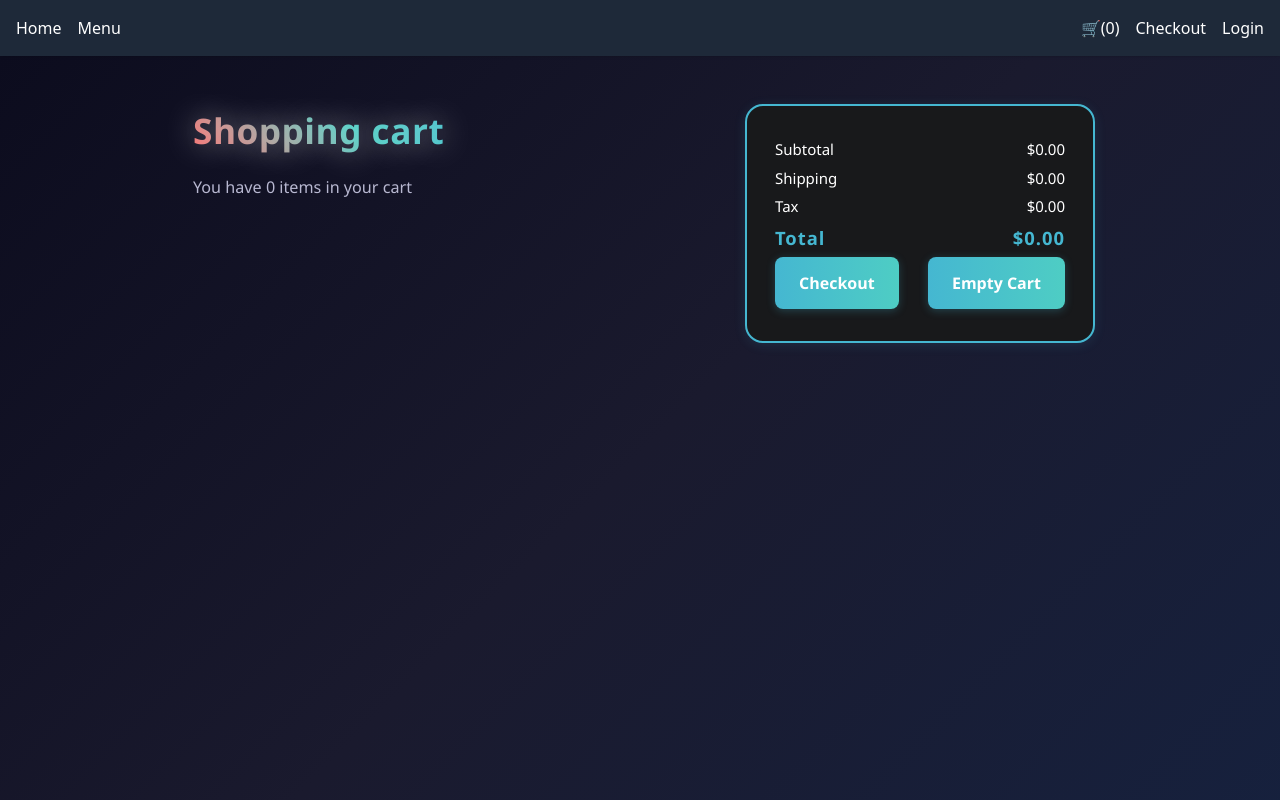
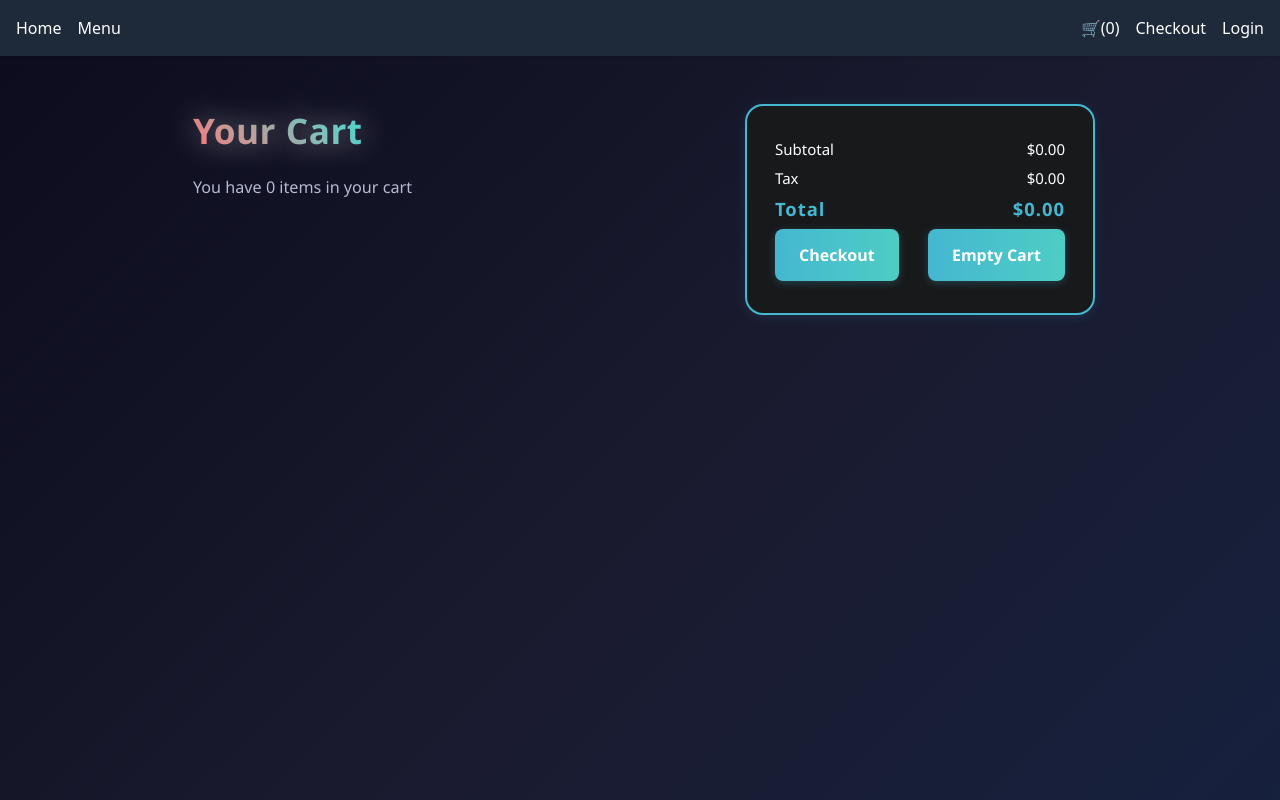
Before and after one commit to ADM-GenC-July25/Team-2---React, a React (Vite) app: page /cart in a window 1280 px wide. Shown: the top 800 px of the page. Built offline with nearby package versions, Linux system fonts and the light colour scheme.

Commit message:
Changed the checkout page to no longer work with shipping

```diff
--- a/src/CartContext.jsx
+++ b/src/CartContext.jsx
@@ -1,4 +1,4 @@
-import React, { createContext, useContext, useState } from 'react';
+import { createContext, useContext, useState } from "react";
 
 const CartContext = createContext();
 
@@ -16,17 +16,20 @@ export function CartProvider({ children }) {
       shortDesc: item.shortDesc || item.name,
       longDesc: item.longDesc || item.description,
       price: item.price,
-      img: item.img || '/default-product.jpg', // fallback image
+      img: item.img || "/default-product.jpg", // fallback image
       quantity: item.quantity || 1,
       // Keep original item for compatibility
-      ...item
+      ...item,
     };
 
-    setCartItems(prev => {
-      const existing = prev.find(i => i.id === normalizedItem.id || i.shortDesc === normalizedItem.shortDesc);
+    setCartItems((prev) => {
+      const existing = prev.find(
+        (i) =>
+          i.id === normalizedItem.id || i.shortDesc === normalizedItem.shortDesc
+      );
       if (existing) {
-        return prev.map(i =>
-          (i.id === normalizedItem.id || i.shortDesc === normalizedItem.shortDesc)
+        return prev.map((i) =>
+          i.id === normalizedItem.id || i.shortDesc === normalizedItem.shortDesc
             ? { ...i, quantity: i.quantity + (normalizedItem.quantity || 1) }
             : i
         );
@@ -36,13 +39,19 @@ export function CartProvider({ children }) {
   }
 
   function removeFromCart(identifier) {
-    setCartItems(prev => prev.filter(i => i.shortDesc !== identifier && i.id !== identifier));
+    setCartItems((prev) =>
+      prev.filter((i) => i.shortDesc !== identifier && i.id !== identifier)
+    );
   }
 
   function updateQuantity(identifier, quantity) {
-    setCartItems(prev => prev.map(i =>
-      (i.shortDesc === identifier || i.id === identifier) ? { ...i, quantity } : i
-    ));
+    setCartItems((prev) =>
+      prev.map((i) =>
+        i.shortDesc === identifier || i.id === identifier
+          ? { ...i, quantity }
+          : i
+      )
+    );
   }
 
   function emptyCart() {
@@ -50,15 +59,26 @@ export function CartProvider({ children }) {
   }
 
   function calculateCosts() {
-    const subtotal = cartItems.reduce((sum, item) => sum + (item.price * item.quantity), 0);
+    const subtotal = cartItems.reduce(
+      (sum, item) => sum + item.price * item.quantity,
+      0
+    );
     const tax = subtotal * 0.07; // assuming 7% tax
-    const shipping = subtotal > 0 ? 5 : 0; // flat $5 shipping if there's any item
-    const total = subtotal + tax + shipping;
-    return { subtotal, tax, shipping, total };
+    const total = subtotal + tax;
+    return { subtotal, tax, total };
   }
 
   return (
-    <CartContext.Provider value={{ cartItems, addToCart, removeFromCart, updateQuantity, emptyCart, calculateCosts }}>
+    <CartContext.Provider
+      value={{
+        cartItems,
+        addToCart,
+        removeFromCart,
+        updateQuantity,
+        emptyCart,
+        calculateCosts,
+      }}
+    >
       {children}
     </CartContext.Provider>
   );
--- a/src/CheckoutPage.jsx
+++ b/src/CheckoutPage.jsx
@@ -1,25 +1,28 @@
-import React, { useState } from 'react';
-import { useCart } from './CartContext';
-import { useNavigate } from 'react-router-dom';
-import './styles/CheckoutPage.css';
+import { useState } from "react";
+import { useCart } from "./CartContext";
+import { useNavigate } from "react-router-dom";
+import "./styles/CheckoutPage.css";
 
-// Import new components
-import ShippingForm from './components/checkout/ShippingForm';
-import BillingForm from './components/checkout/BillingForm';
-import PaymentForm from './components/checkout/PaymentForm';
-import OrderSummary from './components/checkout/OrderSummary';
-import CheckoutSuccess from './components/checkout/CheckoutSuccess';
-import EmptyCart from './components/checkout/EmptyCart';
+import OrderSummary from "./components/checkout/OrderSummary";
+import CheckoutSuccess from "./components/checkout/CheckoutSuccess";
+import EmptyCart from "./components/checkout/EmptyCart";
 
 // Import custom hook
-import useCheckoutForm from './hooks/useCheckoutForm';
+import useCheckoutForm from "./hooks/useCheckoutForm";
+import PersonalInfoForm from "./components/checkout/PersonalInfoForm";
 
 function CheckoutPage() {
   const { cartItems, emptyCart, calculateCosts } = useCart();
   const navigate = useNavigate();
 
   // Use custom hook for form management
-  const { formData, errors, handleInputChange, handleCardNumberChange, validateForm } = useCheckoutForm();
+  const {
+    formData,
+    errors,
+    handleInputChange,
+    handleCardNumberChange,
+    validateForm,
+  } = useCheckoutForm();
 
   const [isProcessing, setIsProcessing] = useState(false);
   const [orderComplete, setOrderComplete] = useState(false);
@@ -30,14 +33,14 @@ function CheckoutPage() {
   // const shipping = subtotal > 50 ? 0 : 8.99; // Free shipping over $50
   // const total = subtotal + tax + shipping;
 
-  const {subtotal, tax, shipping, total} = calculateCosts();
+  const { subtotal, tax, total } = calculateCosts();
 
   // Handle order submission
   const handleSubmitOrder = async (e) => {
     e.preventDefault();
 
     if (cartItems.length === 0) {
-      alert('Your cart is empty');
+      alert("Your cart is empty");
       return;
     }
 
@@ -64,12 +67,15 @@ function CheckoutPage() {
     return <EmptyCart />;
   }
 
+  const orderTime = 20;
+
   return (
     <div className="checkout-page">
       <div className="checkout-container">
         <div className="checkout-main">
-          <h1>Checkout</h1>
+          <h1>Checkout - Pick Up Order</h1>
 
+          {/*
           <form onSubmit={handleSubmitOrder}>
             <ShippingForm
               formData={formData}
@@ -89,15 +95,25 @@ function CheckoutPage() {
               onInputChange={handleInputChange}
               onCardNumberChange={handleCardNumberChange}
             />
-          </form>
+          </form>*/}
+          <p>Please review your order below.</p>
+          <PersonalInfoForm
+            formData={formData}
+            errors={errors}
+            onInputChange={handleInputChange}
+          />
+
+          <p>
+            Your order will be available for pickup in approximately {orderTime}{" "}
+            minutes.
+          </p>
+          <p>Please pickup your order from: Asteroid Belt, Milky Way Galaxy</p>
         </div>
-
 
         <OrderSummary
           cartItems={cartItems}
           subtotal={subtotal}
           tax={tax}
-          shipping={shipping}
           total={total}
           isProcessing={isProcessing}
           onSubmitOrder={handleSubmitOrder}
--- a/src/ShoppingCartPage.jsx
+++ b/src/ShoppingCartPage.jsx
@@ -1,17 +1,23 @@
-import React, { useState } from 'react'
-import { useCart } from './CartContext'
-import { useNavigate } from 'react-router-dom'
-import './styles/ShoppingCartPage.dark.css'
+import { useState } from "react";
+import { useCart } from "./CartContext";
+import { useNavigate } from "react-router-dom";
+import "./styles/ShoppingCartPage.dark.css";
 
 function ShoppingCartPage({ onNavigate, onProductClick }) {
-  const { cartItems, removeFromCart, updateQuantity, emptyCart, calculateCosts } = useCart();
+  const {
+    cartItems,
+    removeFromCart,
+    updateQuantity,
+    emptyCart,
+    calculateCosts,
+  } = useCart();
   const navigate = useNavigate();
-  const [promo, setPromo] = useState('');
+  const [promo, setPromo] = useState("");
   const [discount, setDiscount] = useState(0);
 
   // Remove item handler
   const handleRemove = (idx) => {
-    if (window.confirm('Remove this item from cart?')) {
+    if (window.confirm("Remove this item from cart?")) {
       const item = cartItems[idx];
       removeFromCart(item.id || item.shortDesc);
     }
@@ -19,7 +25,7 @@ function ShoppingCartPage({ onNavigate, onProductClick }) {
 
   // Empty cart
   const handleEmptyCart = () => {
-    if (window.confirm('Are you sure you want to empty your cart?')) {
+    if (window.confirm("Are you sure you want to empty your cart?")) {
       emptyCart();
     }
   };
@@ -33,7 +39,7 @@ function ShoppingCartPage({ onNavigate, onProductClick }) {
 
   // Navigate to product listing
   const handleProductListing = () => {
-    if (onNavigate) onNavigate('products');
+    if (onNavigate) onNavigate("products");
   };
 
   // Navigate to product page
@@ -43,73 +49,127 @@ function ShoppingCartPage({ onNavigate, onProductClick }) {
 
   // Checkout handler
   const handleCheckout = () => {
-    navigate('/checkout');
+    navigate("/checkout");
   };
 
   // Calculate totals
-  console.log(cartItems)
-  const {subtotal, tax, shipping, total} = calculateCosts();
+  console.log(cartItems);
+  const { subtotal, tax, total } = calculateCosts();
   const discountAmount = subtotal * discount;
 
-  const numberOfItems = cartItems.reduce((accumulator, item) => accumulator + item.quantity, 0);
-
+  const numberOfItems = cartItems.reduce(
+    (accumulator, item) => accumulator + item.quantity,
+    0
+  );
 
   return (
     <div className="shopping-cart-page-wrapper">
       <div className="shopping-cart-main">
         <div className="shopping-cart-page-dark">
-          <div className="shopping-cart-header">Shopping cart</div>
-          <div className="shopping-cart-desc2">You have {numberOfItems} item{numberOfItems !== 1 ? 's' : ''} in your cart</div>
+          <div className="shopping-cart-header">Your Cart</div>
+          <div className="shopping-cart-desc2">
+            You have {numberOfItems} item{numberOfItems !== 1 ? "s" : ""} in
+            your cart
+          </div>
           <ul className="shopping-cart-list">
             {cartItems.map((item, idx) => (
               <li key={idx} className="shopping-cart-item">
                 <img
-                  src={item.img || '/default-product.jpg'}
+                  src={item.img || "/default-product.jpg"}
                   alt={item.shortDesc || item.name}
                   className="shopping-cart-img"
                   onClick={() => handleProductClick(idx)}
                   title="Go to Product Page"
                   onError={(e) => {
-                    e.target.style.display = 'none';
-                    e.target.nextSibling.style.display = 'flex';
+                    e.target.style.display = "none";
+                    e.target.nextSibling.style.display = "flex";
                   }}
                 />
                 <div
                   style={{
-                    width: '72px',
-                    height: '72px',
-                    backgroundColor: '#667eea',
-                    borderRadius: '8px',
-                    display: 'none',
-                    alignItems: 'center',
-                    justifyContent: 'center',
-                    fontSize: '2rem',
-                    marginRight: '18px'
+                    width: "72px",
+                    height: "72px",
+                    backgroundColor: "#667eea",
+                    borderRadius: "8px",
+                    display: "none",
+                    alignItems: "center",
+                    justifyContent: "center",
+                    fontSize: "2rem",
+                    marginRight: "18px",
                   }}
                 >
                   🍽️
                 </div>
-                <div className="shopping-cart-details" onClick={() => handleProductClick(idx)}>
-                  <div className="shopping-cart-title">{item.shortDesc || item.name}</div>
-                  <div className="shopping-cart-desc">{item.longDesc || item.description}</div>
+                <div
+                  className="shopping-cart-details"
+                  onClick={() => handleProductClick(idx)}
+                >
+                  <div className="shopping-cart-title">
+                    {item.shortDesc || item.name}
+                  </div>
+                  <div className="shopping-cart-desc">
+                    {item.longDesc || item.description}
+                  </div>
                 </div>
                 <div className="shopping-cart-qty">
-                  <button onClick={e => { e.stopPropagation(); handleQuantityChange(idx, -1); }} className="shopping-cart-qty-btn">-</button>
-                  <span style={{ margin: '0 8px', fontWeight: 600, fontSize: '1.1rem' }}>{item.quantity}</span>
-                  <button onClick={e => { e.stopPropagation(); handleQuantityChange(idx, 1); }} className="shopping-cart-qty-btn">+</button>
+                  <button
+                    onClick={(e) => {
+                      e.stopPropagation();
+                      handleQuantityChange(idx, -1);
+                    }}
+                    className="shopping-cart-qty-btn"
+                  >
+                    -
+                  </button>
+                  <span
+                    style={{
+                      margin: "0 8px",
+                      fontWeight: 600,
+                      fontSize: "1.1rem",
+                    }}
+                  >
+                    {item.quantity}
+                  </span>
+                  <button
+                    onClick={(e) => {
+                      e.stopPropagation();
+                      handleQuantityChange(idx, 1);
+                    }}
+                    className="shopping-cart-qty-btn"
+                  >
+                    +
+                  </button>
                 </div>
-                <div className="shopping-cart-price">${item.price.toFixed(2)}</div>
-                <button onClick={() => handleRemove(idx)} className="shopping-cart-remove" title="Remove"><span role="img" aria-label="delete">🗑️</span></button>
+                <div className="shopping-cart-price">
+                  ${item.price.toFixed(2)}
+                </div>
+                <button
+                  onClick={() => handleRemove(idx)}
+                  className="shopping-cart-remove"
+                  title="Remove"
+                >
+                  <span role="img" aria-label="delete">
+                    🗑️
+                  </span>
+                </button>
               </li>
             ))}
           </ul>
         </div>
         <div className="card-details-panel">
-          <div className="summary-row"><span>Subtotal</span><span>${subtotal.toFixed(2)}</span></div>
-          <div className="summary-row"><span>Shipping</span><span>${shipping.toFixed(2)}</span></div>
-          <div className="summary-row"><span>Tax</span><span>${tax.toFixed(2)}</span></div>
-          <div className="summary-row total"><span>Total</span><span>${total.toFixed(2)}</span></div>
-          <div className='flex flex-row justify-between items-center'>
+          <div className="summary-row">
+            <span>Subtotal</span>
+            <span>${subtotal.toFixed(2)}</span>
+          </div>
+          <div className="summary-row">
+            <span>Tax</span>
+            <span>${tax.toFixed(2)}</span>
+          </div>
+          <div className="summary-row total">
+            <span>Total</span>
+            <span>${total.toFixed(2)}</span>
+          </div>
+          <div className="flex flex-row justify-between items-center">
             <button className="checkout-btn" onClick={handleCheckout}>
               Checkout
             </button>
@@ -123,4 +183,4 @@ function ShoppingCartPage({ onNavigate, onProductClick }) {
   );
 }
 
-export default ShoppingCartPage
+export default ShoppingCartPage;
--- a/src/components/checkout/OrderSummary.jsx
+++ b/src/components/checkout/OrderSummary.jsx
@@ -1,7 +1,13 @@
-import React from 'react';
-import './OrderSummary.css';
+import "./OrderSummary.css";
 
-function OrderSummary({ cartItems, subtotal, tax, shipping, total, isProcessing, onSubmitOrder }) {
+function OrderSummary({
+  cartItems,
+  subtotal,
+  tax,
+  total,
+  isProcessing,
+  onSubmitOrder,
+}) {
   return (
     <div className="order-summary">
       <h2>Order Summary</h2>
@@ -9,12 +15,12 @@ function OrderSummary({ cartItems, subtotal, tax, shipping, total, isProcessing,
       <div className="order-items">
         {cartItems.map((item, index) => (
           <div key={index} className="order-item">
-            <img src={item.img} alt={item.shortDesc} />
+            <img src={item.img} alt={""} />
             <div className="item-details">
               <div className="item-name">{item.shortDesc}</div>
               <div className="item-quantity">Qty: {item.quantity}</div>
             </div>
-            <div className="item-price">${(item.price).toFixed(2)}</div>
+            <div className="item-price">${item.price.toFixed(2)}</div>
           </div>
         ))}
       </div>
@@ -23,10 +29,6 @@ function OrderSummary({ cartItems, subtotal, tax, shipping, total, isProcessing,
         <div className="total-row">
           <span>Subtotal</span>
           <span>${subtotal.toFixed(2)}</span>
-        </div>
-        <div className="total-row">
-          <span>Shipping</span>
-          <span>{shipping === 0 ? 'FREE' : `$${shipping.toFixed(2)}`}</span>
         </div>
         <div className="total-row">
           <span>Tax</span>
@@ -42,9 +44,9 @@ function OrderSummary({ cartItems, subtotal, tax, shipping, total, isProcessing,
         type="submit"
         onClick={onSubmitOrder}
         disabled={isProcessing}
-        className={`place-order-btn ${isProcessing ? 'processing' : ''}`}
+        className={`place-order-btn ${isProcessing ? "processing" : ""}`}
       >
-        {isProcessing ? 'Processing...' : `Place Order - $${total.toFixed(2)}`}
+        {isProcessing ? "Processing..." : `Place Order - $${total.toFixed(2)}`}
       </button>
     </div>
   );
--- /dev/null
+++ b/src/components/checkout/PersonalInfoForm.jsx
@@ -0,0 +1,39 @@
+import "./ShippingForm.css";
+
+function PersonalInfoForm({ formData, errors, onInputChange }) {
+  return (
+    <section className="checkout-section">
+      <h2>Personal Information</h2>
+      <div className="form-row">
+        <div className="form-group">
+          <label>First Name *</label>
+          <input
+            type="text"
+            name="shippingFirstName"
+            value={formData.shippingFirstName}
+            onChange={onInputChange}
+            className={errors.shippingFirstName ? "error" : ""}
+          />
+          {errors.shippingFirstName && (
+            <span className="error-text">{errors.shippingFirstName}</span>
+          )}
+        </div>
+        <div className="form-group">
+          <label>Last Name *</label>
+          <input
+            type="text"
+            name="shippingLastName"
+            value={formData.shippingLastName}
+            onChange={onInputChange}
+            className={errors.shippingLastName ? "error" : ""}
+          />
+          {errors.shippingLastName && (
+            <span className="error-text">{errors.shippingLastName}</span>
+          )}
+        </div>
+      </div>
+    </section>
+  );
+}
+
+export default PersonalInfoForm;
```
